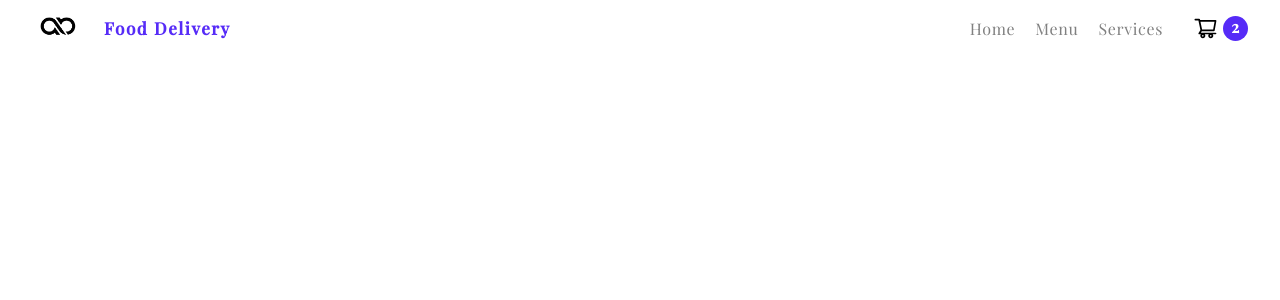
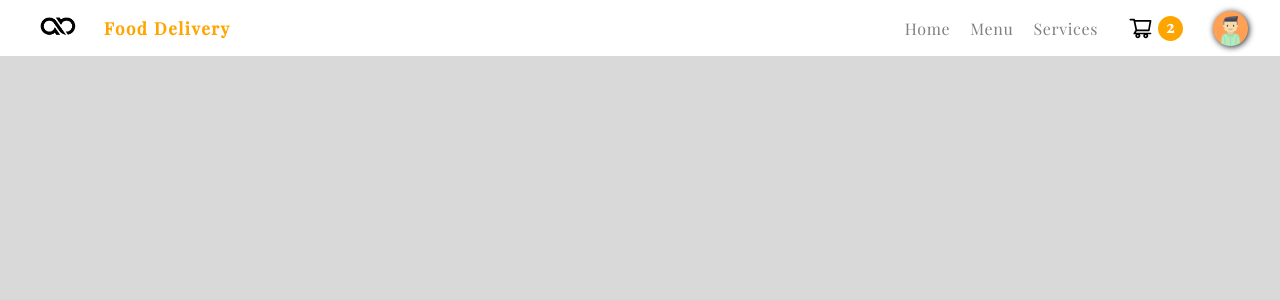
Before and after one commit to alesberesik22/food_delivery, a React (Create React App) app: page / in a window 1280 px wide. Shown: the top 300 px of the page. Built offline with nearby package versions, Linux system fonts and the light colour scheme; no server answers.

Commit message:
header done

```diff
--- a/src/App.css
+++ b/src/App.css
@@ -1,4 +1,5 @@
 .App {
   height: 100vh;
   width: 100%;
+  background: var(--background-color);
 }
--- a/src/App.tsx
+++ b/src/App.tsx
@@ -1,12 +1,23 @@
 import React from "react";
 import "./App.css";
+import { AnimatePresence } from "framer-motion";
 import Header from "./components/Header";
+import { AuthContextProvider } from "./Authcontext/Authcontext";
+import { Route, Routes } from "react-router-dom";
+import Info from "./pages/Info/Info";
 
 function App() {
   return (
-    <div className="App">
-      <Header />
-    </div>
+    <AnimatePresence exitBeforeEnter>
+      <AuthContextProvider>
+        <div className="App">
+          <Header />
+          <Routes>
+            <Route path="/" element={<Info />} />
+          </Routes>
+        </div>
+      </AuthContextProvider>
+    </AnimatePresence>
   );
 }
 
--- /dev/null
+++ b/src/Authcontext/Authcontext.jsx
@@ -0,0 +1,56 @@
+import { useContext, createContext, useState, useEffect } from "react";
+import {
+  GoogleAuthProvider,
+  onAuthStateChanged,
+  signInWithPopup,
+  signOut,
+} from "firebase/auth";
+import { auth } from "../config/firebase";
+import { UserValue } from "../context/StateProvider";
+import { actionType } from "../context/Reducer";
+
+const AuthContext = createContext();
+
+export const AuthContextProvider = ({ children }) => {
+  const [{ user }, dispatch] = UserValue();
+  const [user2, setUser2] = useState({});
+  const googleSignIn = async () => {
+    const provider = new GoogleAuthProvider();
+    const { user } = await signInWithPopup(auth, provider);
+    console.log(user.providerData[0]);
+    dispatch({
+      type: actionType.SET_USER,
+      user: user.providerData[0],
+    });
+    console.log(user);
+  };
+  const logout = () => {
+    signOut(auth);
+    dispatch({
+      type: actionType.SET_USER,
+      user: null,
+    });
+  };
+  useEffect(() => {
+    const unsubscribe = onAuthStateChanged(auth, (currUser) => {
+      setUser2(currUser);
+      dispatch({
+        type: actionType.SET_USER,
+        user: currUser.providerData[0],
+      });
+      // console.log("user", currUser);
+    });
+    return () => {
+      unsubscribe();
+    };
+  }, []);
+  return (
+    <AuthContext.Provider value={{ googleSignIn, user2, logout }}>
+      {children}
+    </AuthContext.Provider>
+  );
+};
+
+export const UserAuth = () => {
+  return useContext(AuthContext);
+};
--- a/src/components/Header.scss
+++ b/src/components/Header.scss
@@ -14,6 +14,7 @@
     align-items: center;
     justify-content: center;
     gap: 20px;
+    text-decoration: none;
     img {
       height: 100%;
       object-fit: fill;
@@ -23,6 +24,7 @@
       font-size: 17px;
       font-weight: 700;
       letter-spacing: 0.09em;
+      text-decoration: none;
     }
   }
   .links {
@@ -86,5 +88,54 @@
         }
       }
     }
+    .avatar {
+      display: flex;
+      align-items: center;
+      justify-content: center;
+      height: 35px;
+      width: 35px;
+      position: relative;
+      img {
+        height: 100%;
+        width: 100%;
+        -webkit-filter: drop-shadow(1px 1px 3px #222);
+        filter: drop-shadow(1px 1px 3px #222);
+        cursor: pointer;
+      }
+      .avatar_dropdown {
+        position: absolute;
+        display: flex;
+        align-items: flex-start;
+        justify-content: flex-start;
+        flex-direction: column;
+        top: 50px;
+        left: -120px;
+        background: white;
+        width: 180px;
+        padding: 15px 10px;
+        box-shadow: rgba(0, 0, 0, 0.25) 0px 54px 55px,
+          rgba(0, 0, 0, 0.12) 0px -12px 30px, rgba(0, 0, 0, 0.12) 0px 4px 6px,
+          rgba(0, 0, 0, 0.17) 0px 12px 13px, rgba(0, 0, 0, 0.09) 0px -3px 5px;
+        border-radius: 5px;
+        gap: 15px;
+        p {
+          display: flex;
+          width: 100%;
+          height: 30px;
+          align-items: center;
+          flex-direction: row;
+          justify-content: space-between;
+          cursor: pointer;
+          transition: var(--primary-transition);
+          &:hover {
+            box-shadow: rgba(0, 0, 0, 0.25) 0px 54px 55px,
+              rgba(0, 0, 0, 0.12) 0px -12px 30px,
+              rgba(0, 0, 0, 0.12) 0px 4px 6px, rgba(0, 0, 0, 0.17) 0px 12px 13px,
+              rgba(0, 0, 0, 0.09) 0px -3px 5px;
+            border-radius: 5px;
+          }
+        }
+      }
+    }
   }
 }
--- a/src/components/Header.tsx
+++ b/src/components/Header.tsx
@@ -1,26 +1,89 @@
-import React from "react";
+import React, { useEffect, useState } from "react";
 import "./Header.scss";
 import logo from "../assets/images/logo.png";
+import avatar from "../assets/images/avatar.png";
 import { AiOutlineShoppingCart } from "react-icons/ai";
+import { MdLogout, MdAdd, MdLogin } from "react-icons/md";
+import { motion } from "framer-motion";
+import { Link } from "react-router-dom";
+import { UserAuth } from "../Authcontext/Authcontext";
+import { UserValue } from "../context/StateProvider";
 
 const Header = () => {
+  const [user, dispatch] = UserValue();
+  const [menu, setMenu] = useState(false);
+  const { googleSignIn, logout } = UserAuth();
+  const handleSignIn = async () => {
+    try {
+      await googleSignIn();
+      setMenu(false);
+    } catch (error) {}
+  };
+  const handleLogout = async () => {
+    try {
+      await logout();
+      setMenu(false);
+    } catch (error) {
+      console.log(error);
+    }
+  };
+  const handleMenu = () => {
+    setMenu((prev) => !prev);
+  };
+  useEffect(() => {
+    console.log(user);
+  }, [user]);
   return (
     <header className="header">
-      <div className="header_logo">
+      <Link to={"/"} className="header_logo">
         <img src={logo} alt="logo" />
         <p className="header_logo_text">Food Delivery</p>
-      </div>
+      </Link>
       <div className="links">
-        <ul>
+        <motion.ul
+          initial={{ opacity: 0, x: 200 }}
+          animate={{ opacity: 1, x: 0 }}
+          exit={{ opacity: 0, x: 200 }}
+        >
           <li>Home</li>
           <li>Menu</li>
           <li>Services</li>
-        </ul>
+        </motion.ul>
         <div className="shopping_card">
           <AiOutlineShoppingCart />
           <div className="shopping_card_number">
             <p>2</p>
           </div>
+        </div>
+        <div className="avatar" onClick={handleMenu}>
+          <motion.img
+            whileTap={{ scale: 0.6 }}
+            src={user.user ? user.user.photoURL : avatar}
+            alt="avatar"
+          />
+          {menu && (
+            <motion.div
+              initial={{ opacity: 0, scale: 0.6 }}
+              animate={{ opacity: 1, scale: 1 }}
+              exit={{ opacity: 0, scale: 0.6 }}
+              className="avatar_dropdown"
+            >
+              {user && user?.user?.email === "beresik.ales@gmail.com" ? (
+                <p>
+                  New item <MdAdd style={{ color: "black" }} />
+                </p>
+              ) : null}
+              {user && user.user !== null ? (
+                <p onClick={handleLogout}>
+                  Logout <MdLogout />
+                </p>
+              ) : (
+                <p onClick={handleSignIn}>
+                  Login <MdLogin />
+                </p>
+              )}
+            </motion.div>
+          )}
         </div>
       </div>
     </header>
--- /dev/null
+++ b/src/context/InitialState.ts
@@ -0,0 +1,3 @@
+export const InitialState = {
+  user: null,
+};
--- /dev/null
+++ b/src/context/Reducer.js
@@ -0,0 +1,18 @@
+export const actionType = {
+  SET_USER: "SET_USER",
+};
+
+const reducer = (state, action) => {
+  switch (action.type) {
+    case actionType.SET_USER:
+      return {
+        ...state,
+        user: action.user,
+      };
+
+    default:
+      return state;
+  }
+};
+
+export default reducer;
--- /dev/null
+++ b/src/context/StateProvider.js
@@ -0,0 +1,15 @@
+import { createContext, useContext, useReducer } from "react";
+
+export const StateContext = createContext();
+
+export const StateProvider = ({ reducer, initialState, children }) => {
+  return (
+    <StateContext.Provider value={useReducer(reducer, initialState)}>
+      {children}
+    </StateContext.Provider>
+  );
+};
+
+export const UserValue = () => {
+  return useContext(StateContext);
+};
--- a/src/index.css
+++ b/src/index.css
@@ -8,7 +8,8 @@ body {
   -moz-osx-font-smoothing: grayscale;
 }
 :root {
-  --primary-color: #562bf7;
+  --primary-color: orange;
+  --background-color: #d9d9d9;
   --border-bottom: 1px solid rgba(0, 0, 0, 0.1);
   --primary-transition: all 250ms ease-in-out;
 }
--- a/src/index.tsx
+++ b/src/index.tsx
@@ -3,12 +3,17 @@ import ReactDOM from "react-dom/client";
 import "./index.css";
 import App from "./App";
 import { BrowserRouter as Router } from "react-router-dom";
+import { StateProvider } from "./context/StateProvider";
+import { InitialState } from "./context/InitialState";
+import reducer from "./context/Reducer";
 
 const root = ReactDOM.createRoot(
   document.getElementById("root") as HTMLElement
 );
 root.render(
   <Router>
-    <App />
+    <StateProvider initialState={InitialState} reducer={reducer}>
+      <App />
+    </StateProvider>
   </Router>
 );
--- /dev/null
+++ b/src/pages/Info/Info.scss
@@ -0,0 +1,15 @@
+.main {
+  width: 100%;
+  display: flex;
+  align-items: center;
+  justify-content: center;
+  flex-direction: column;
+  padding: 4rem 6rem;
+  .info_container {
+    width: 100%;
+    display: flex;
+    align-items: center;
+    justify-content: center;
+    flex-direction: row;
+  }
+}
--- /dev/null
+++ b/src/pages/Info/Info.tsx
@@ -0,0 +1,14 @@
+import React from "react";
+import "./Info.scss";
+
+const Info = () => {
+  return (
+    <div className="main">
+      <div className="info_container">
+        <div></div>
+      </div>
+    </div>
+  );
+};
+
+export default Info;
```
Also changed, not shown: src/assets/images/avatar.png (added), 1 other file (tests, documents, lock files or other folders).
